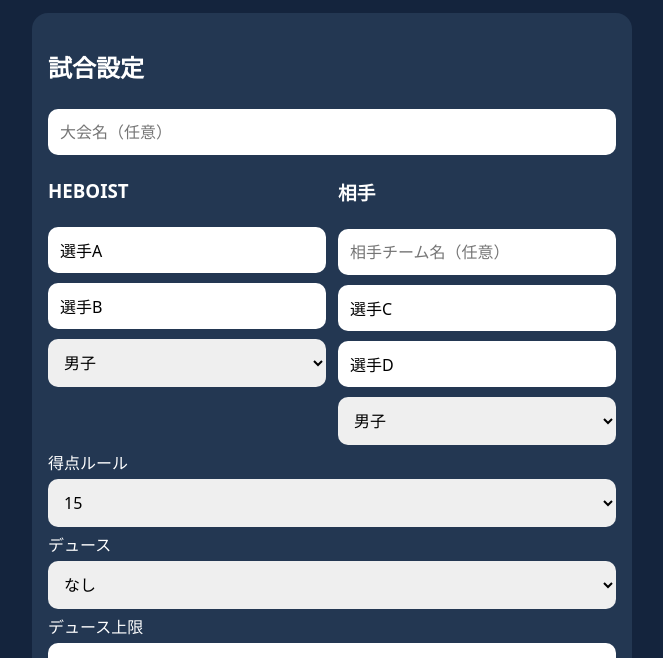
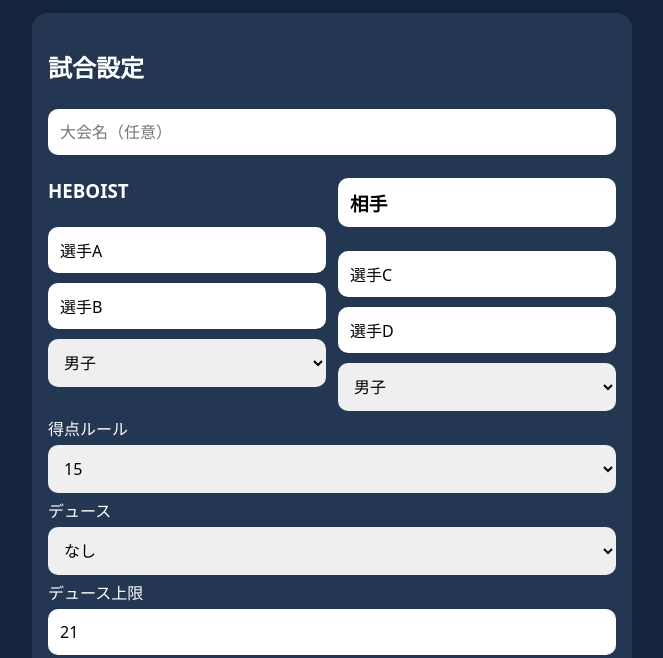
Before and after one commit to jasmine05290507-source/heboist-score, a plain HTML site: page index.html in a window 1280 px wide. Shown: the part 129-787 px from the top of the page, without its empty margins (308-971 px from the left). Drawn offline with Linux system fonts and the light colour scheme.

Commit message:
Make opponent team heading directly editable

```diff
--- a/index.html
+++ b/index.html
@@ -59,8 +59,7 @@ small{color:#cbd5e1}
 </select>
 </div>
 <div>
-<h3>相手</h3>
-<input id="opponent" placeholder="相手チーム名（任意）">
+<h3 style="margin:1em 0"><input id="opponent" aria-label="相手チーム名" value="相手" placeholder="相手" onfocus="if(this.value==='相手')this.select()" style="font-weight:bold;margin:0"></h3>
 <input id="b1" value="選手C">
 <input id="b2" value="選手D">
 <select id="tb">
```
